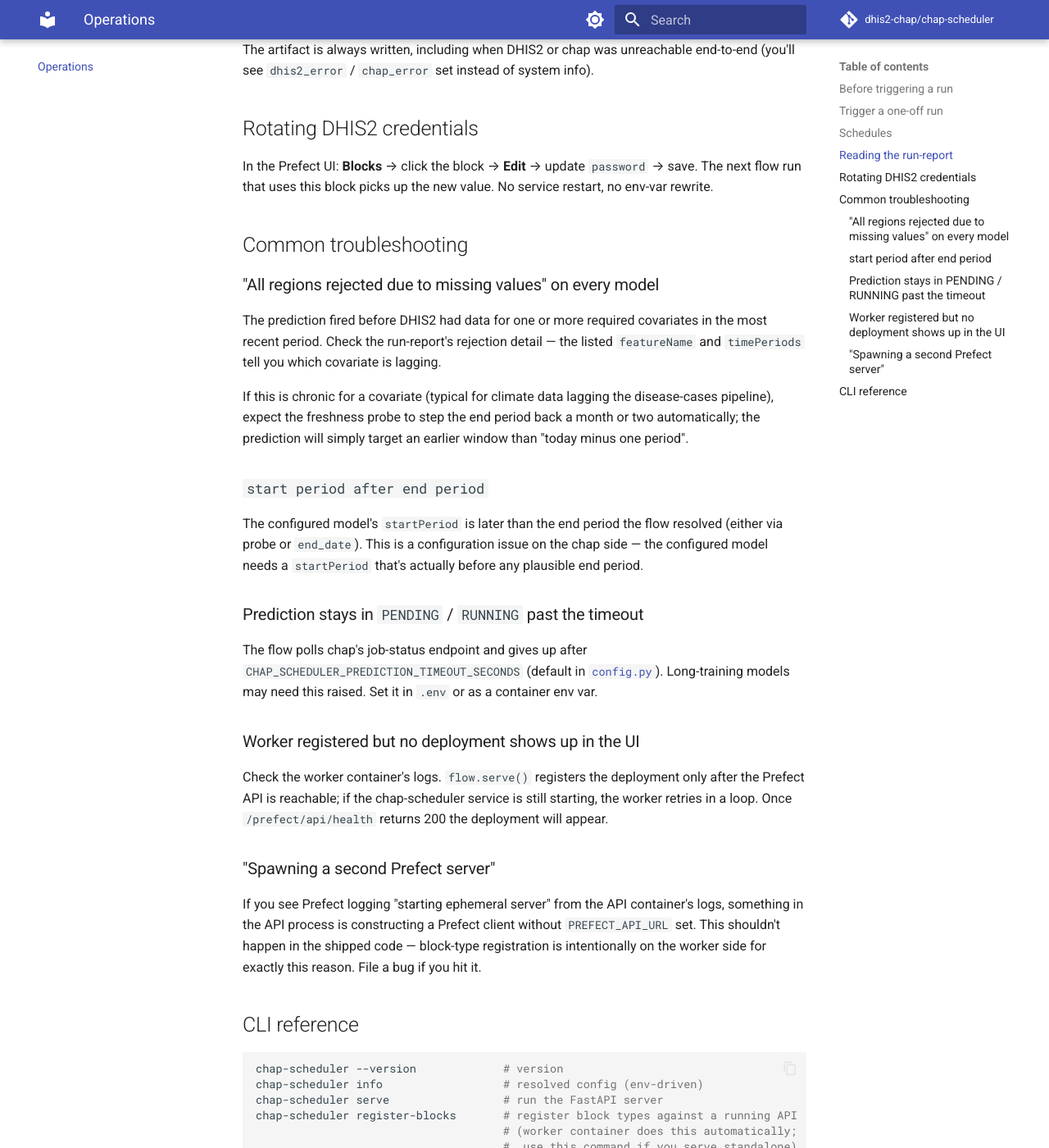
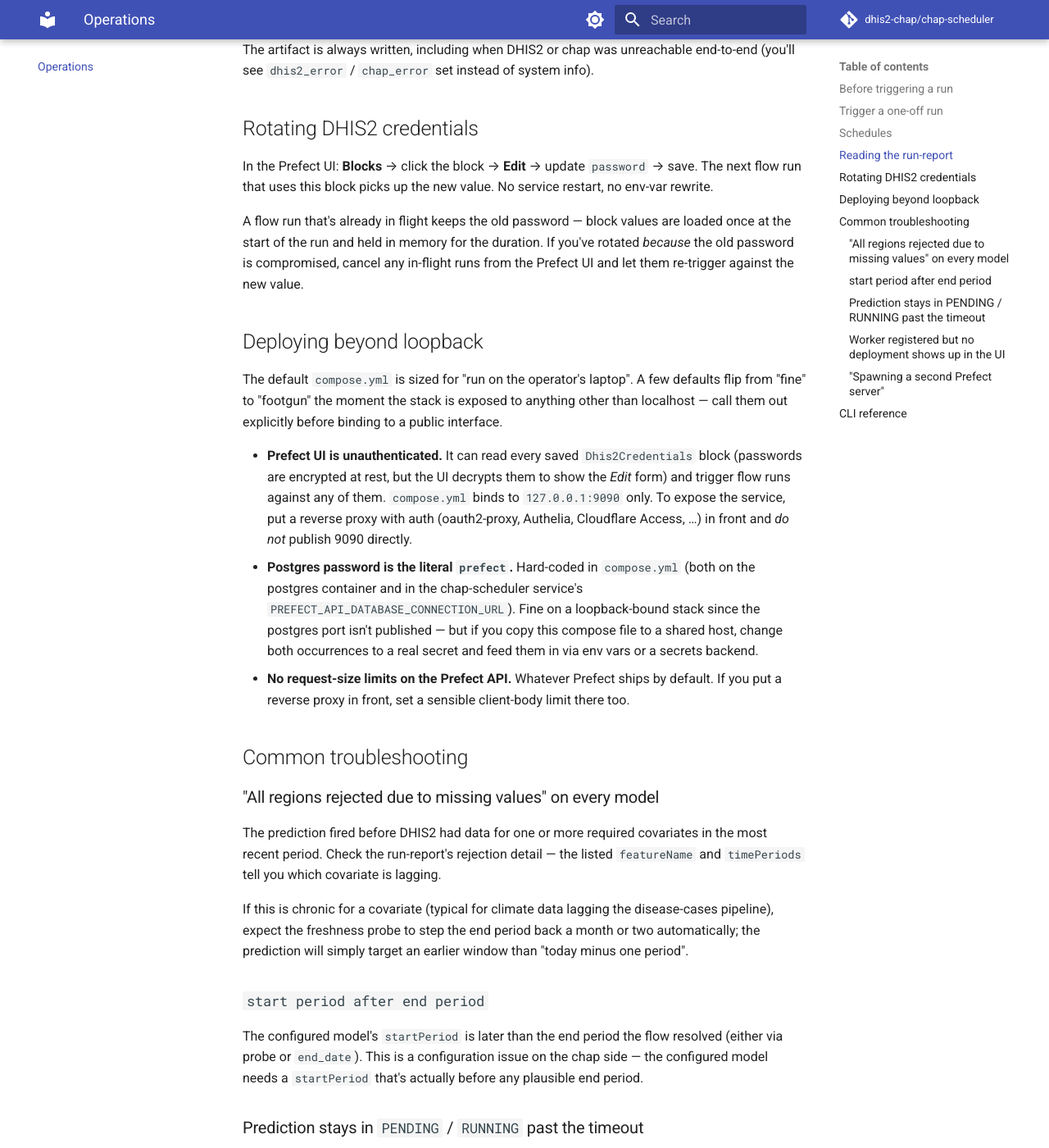
Before and after one commit to dhis2-chap/chap-scheduler, an MkDocs documentation site: the page built from docs/operations.md, in a window 1280 px wide and 1400 px high, scrolled down 1715 px. Shown: the whole window at 82% size. Built offline with MkDocs 1.6.1 and Material for MkDocs 9.7.7, drawn with Linux system fonts in a browser that asks for light colours; comment, search, counter and statistics services are not loaded.

Commit message:
docs(operations): credential rotation nuance + loopback-hardening notes (#10)
Closes ROADMAP #32 and #33 (and surfaces #34 as a known footgun while
we're in the same neighbourhood).

- Rotating DHIS2 credentials: add a short note that in-flight runs keep
  the old password (block values are loaded once at the start of a
  run). Operators rotating *because* of compromise should cancel
  in-flight runs.
- New "Deploying beyond loopback" section: calls out the three defaults
  that flip from fine to footgun the moment the stack stops binding to
  127.0.0.1 -- unauthenticated Prefect UI, the literal `prefect`
  Postgres password in compose.yml, and the absence of request-size
  limits on the Prefect API.

#34 stays in the ROADMAP but is now reworded -- the documenting half
of the work is done; only the "actually bound it" half remains.

```diff
--- a/docs/operations.md
+++ b/docs/operations.md
@@ -79,6 +79,36 @@
 `password` → save. The next flow run that uses this block picks up the
 new value. No service restart, no env-var rewrite.
 
+A flow run that's already in flight keeps the old password — block values
+are loaded once at the start of the run and held in memory for the
+duration. If you've rotated *because* the old password is compromised,
+cancel any in-flight runs from the Prefect UI and let them re-trigger
+against the new value.
+
+## Deploying beyond loopback
+
+The default `compose.yml` is sized for "run on the operator's laptop".
+A few defaults flip from "fine" to "footgun" the moment the stack is
+exposed to anything other than localhost — call them out explicitly
+before binding to a public interface.
+
+- **Prefect UI is unauthenticated.** It can read every saved
+  `Dhis2Credentials` block (passwords are encrypted at rest, but the UI
+  decrypts them to show the *Edit* form) and trigger flow runs against
+  any of them. `compose.yml` binds to `127.0.0.1:9090` only. To expose
+  the service, put a reverse proxy with auth (oauth2-proxy, Authelia,
+  Cloudflare Access, …) in front and *do not* publish 9090 directly.
+- **Postgres password is the literal `prefect`.** Hard-coded in
+  `compose.yml` (both on the postgres container and in the
+  chap-scheduler service's `PREFECT_API_DATABASE_CONNECTION_URL`). Fine
+  on a loopback-bound stack since the postgres port isn't published —
+  but if you copy this compose file to a shared host, change both
+  occurrences to a real secret and feed them in via env vars or a
+  secrets backend.
+- **No request-size limits on the Prefect API.** Whatever Prefect ships
+  by default. If you put a reverse proxy in front, set a sensible
+  client-body limit there too.
+
 ## Common troubleshooting
 
 ### "All regions rejected due to missing values" on every model
```
Also changed, not shown: ROADMAP.md (+3 -8 lines).
